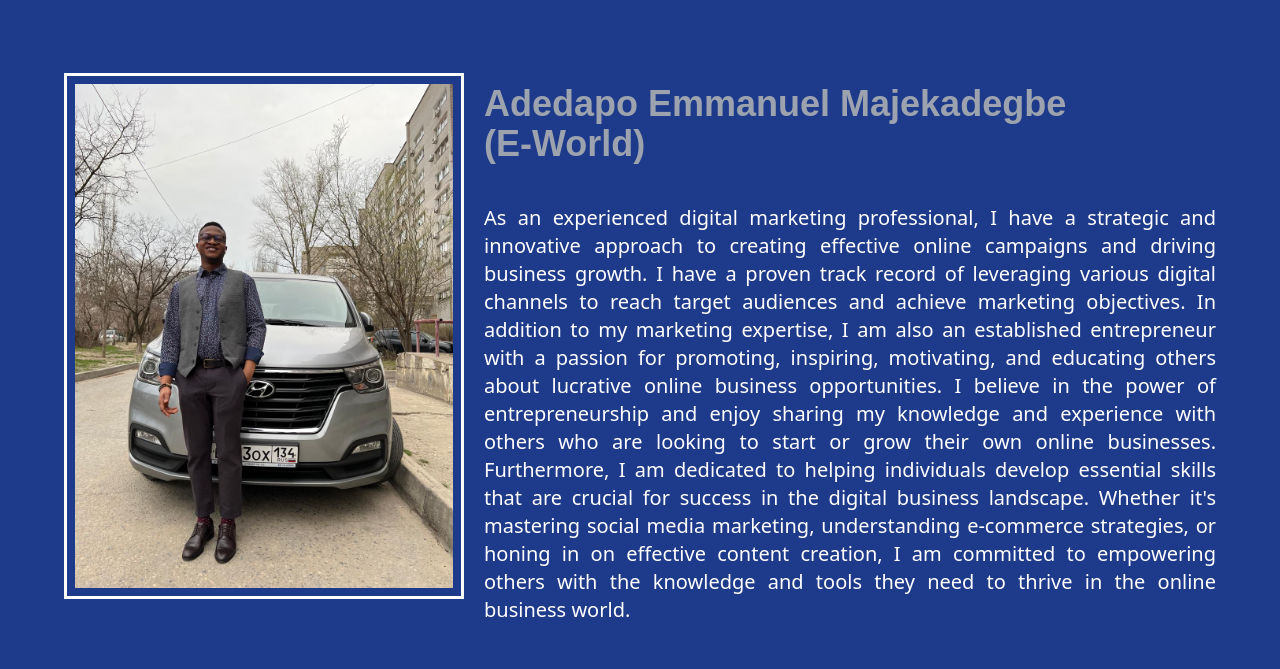
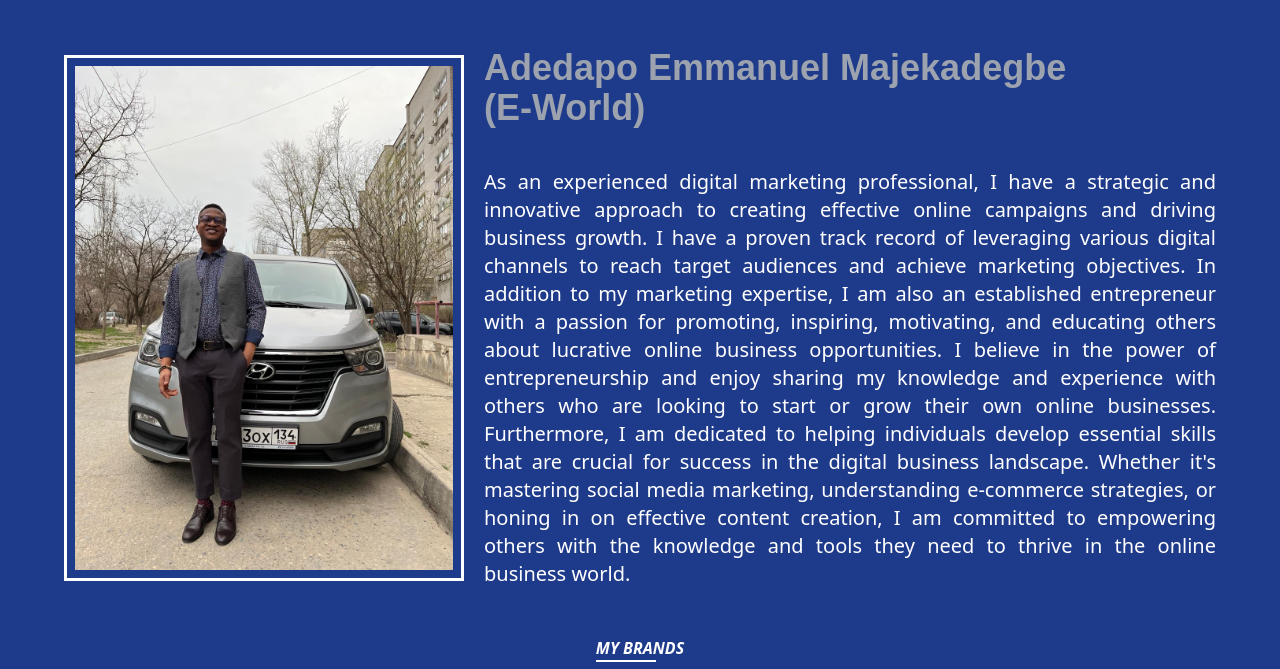
Before and after one commit to Bazzly/e-world, a website: page index.html in a window 1280 px wide. Shown: the top 669 px of the page. Drawn offline with nearby package versions, Linux system fonts and the light colour scheme; a web font is replaced by a local one.

Commit message:
adjusted the spacing of the owner name on large screens

```diff
--- a/index.html
+++ b/index.html
@@ -34,7 +34,7 @@
             </div>
             <div>
                 <!-- Owner Name -->
-                <p data-aos="fade-left" data-aos-duration="2000" class="font-poetsen mt-9 text-4xl font-semibold text-gray-400 text-center lg:text-left">Adedapo Emmanuel Majekadegbe </br> (E-World)</p>
+                <p data-aos="fade-left" data-aos-duration="2000" class="font-poetsen mt-9 lg:mt-0 text-4xl font-semibold text-gray-400 text-center lg:text-left">Adedapo Emmanuel Majekadegbe </br> (E-World)</p>
                 <!-- Owner about -->
 
                 <p data-aos="fade-left" data-aos-duration="2000" class="mt-5 lg:mt-10 mx-auto font-medium text-white text-xl text-justify">
```
Also changed, not shown: src/output.css.
